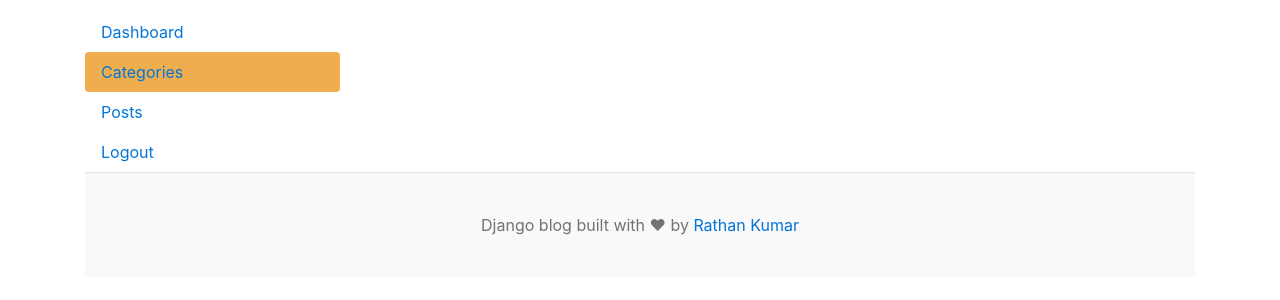
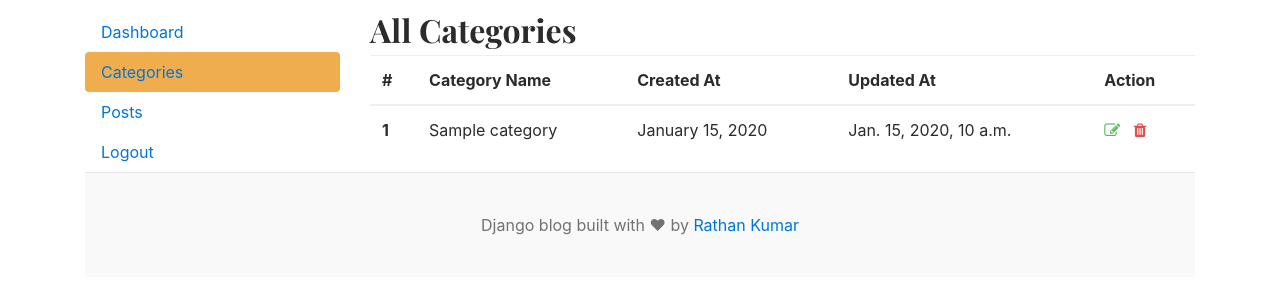
Before and after one commit to Al-Miha/django-blog, a Django app: page /dashboard/categories/ in a window 1280 px wide. Shown: the part 135-435 px from the top of the page. Run offline with Django 5.2, Linux system fonts and the light colour scheme; tables that the repository leaves empty hold one stand-in row (values such as "Sample post").

Commit message:
87.Categories table

```diff
--- a/templates/base.html
+++ b/templates/base.html
@@ -18,6 +18,7 @@
       rel="stylesheet"
     />
     <link href="{% static 'css/blog.css' %}" rel="stylesheet" />
+    <link rel="stylesheet" href="https://cdnjs.cloudflare.com/ajax/libs/font-awesome/4.7.0/css/font-awesome.min.css">
   </head>
   <body>
     <div class="container">
--- a/templates/dashboard/categories.html
+++ b/templates/dashboard/categories.html
@@ -10,7 +10,34 @@
 
     <!-- Right sidebar -->
     <div class="col-md-9">
+        <h2>All Categories</h2>
+        <table class="table table-hover">
+            <thead>
+              <tr>
+                <th>#</th>
+                <th>Category Name</th>
+                <th>Created At</th>
+                <th>Updated At</th>
+                <th>Action</th>
+              </tr>
+            </thead>
+            <tbody>
+            {% for cat in categories %}
+            <tr>
+                <th>{{forloop.counter}}</th>
+                <td>{{cat}}</td>
+                <td>{{cat.created_at|date:'F d, Y'}}</td>
+                <td>{{cat.updated_at}}</td>
+                <td>
+                    <a href=""><i class="fa fa-edit text-success"></i></a>
+                    &nbsp;
+                    <a href=""><i class="fa fa-trash text-danger"></i></a>
+                </td>
+            </tr>
+            {% endfor %}
 
+            </tbody>
+          </table>
     </div>
 </div>
 
--- a/templates/dashboard/dashboard.html
+++ b/templates/dashboard/dashboard.html
@@ -11,6 +11,7 @@
 
     <!-- Right sidebar -->
     <div class="col-md-9">
+        <span>Logged in as <b>{{user}}</b></span>
         <div class="row">
             <div class="col">
                 <div class="card border-default mb-3">
```
